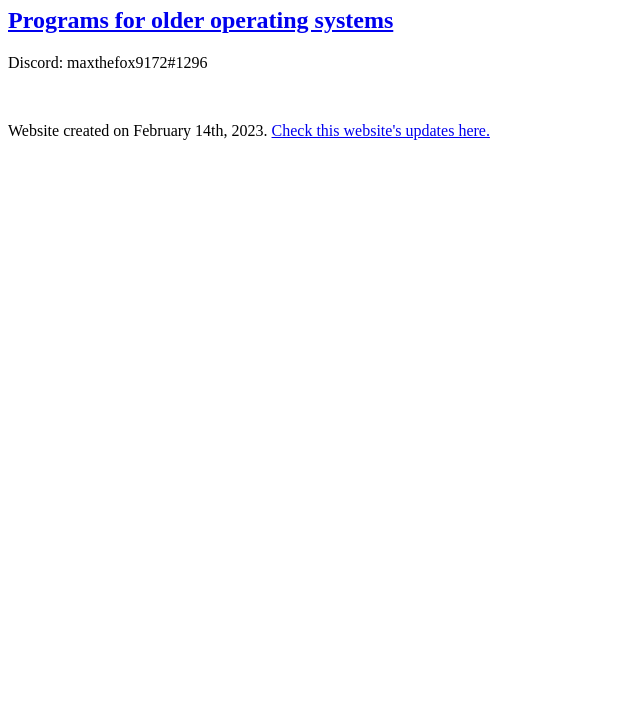
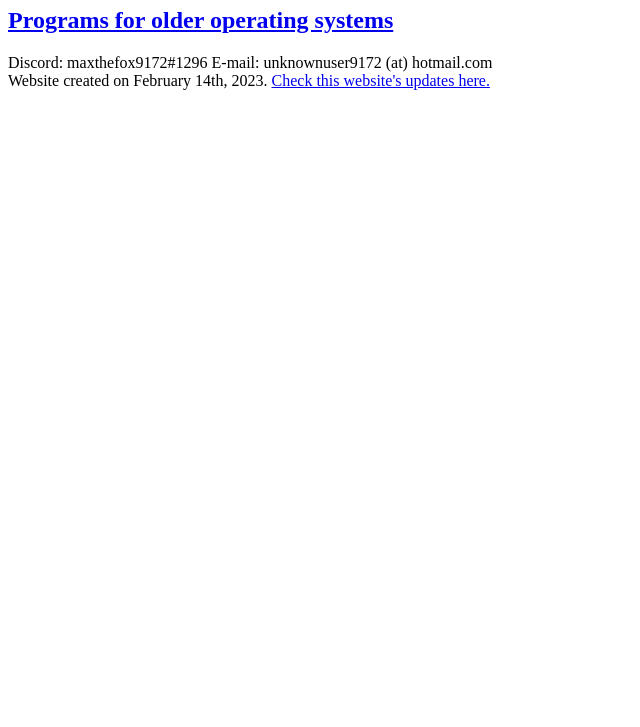
Before and after one commit to maxthefox1632/maxthefox1632.github.io, a plain HTML site: page index.html in a window 1280 px wide. Shown: the part 73-800 px from the top of the page, without its empty margins (0-640 px from the left). Drawn offline with Linux system fonts and the light colour scheme.

Commit message:
Update index.html

```diff
--- a/index.html
+++ b/index.html
@@ -7,8 +7,9 @@
  <body>
   <h1>The website is not finished yet</h1>
   <h2><a href="programs">Programs for older operating systems</a></h2>
-  <p>Discord: maxthefox9172#1296</p>
+  <p>Discord: maxthefox9172#1296
+  E-mail: unknownuser9172 (at) hotmail.com
   <br>
-  <p>Website created on February 14th, 2023. <a href="updates">Check this website's updates here.</a></p>
+  Website created on February 14th, 2023. <a href="updates">Check this website's updates here.</a></p>
  </body>
 </html>
```
